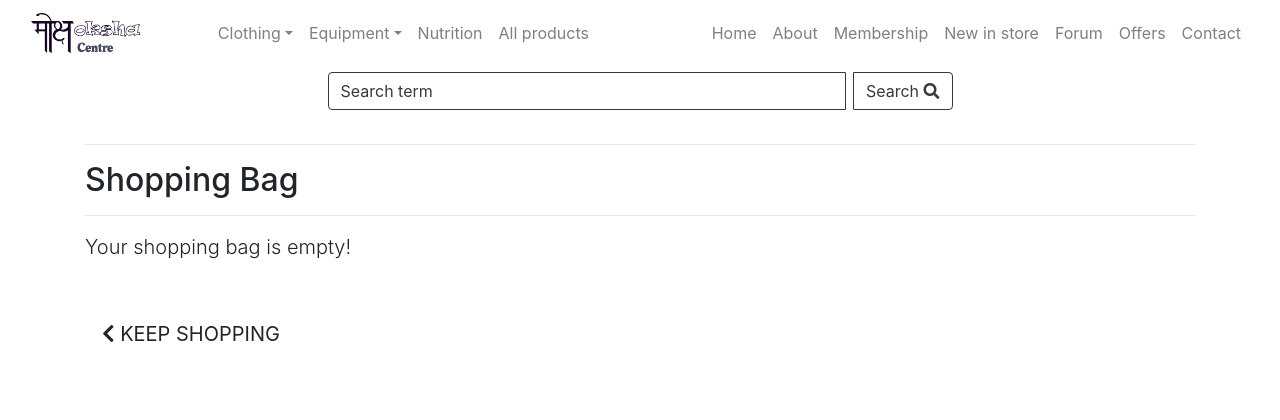
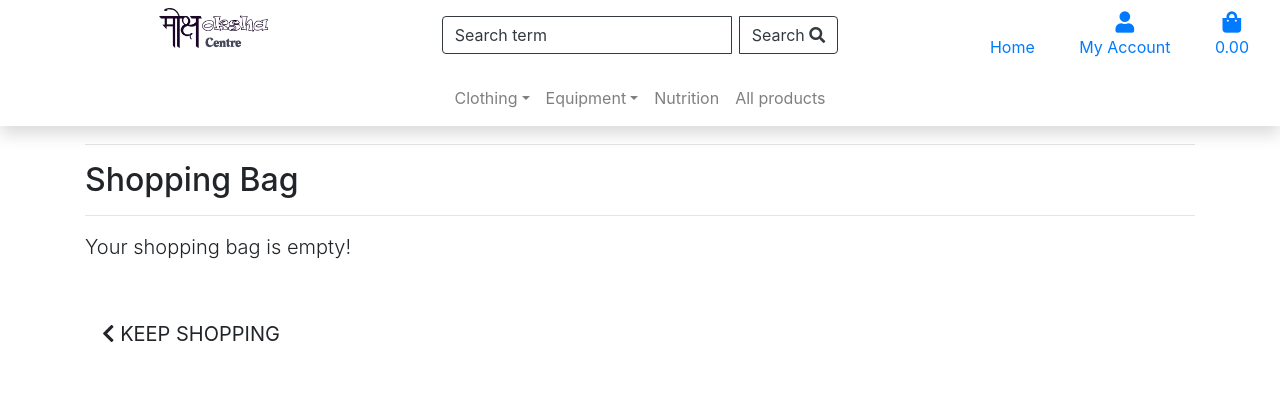
Before and after one commit to Bogtrotter72/moksha_centre, a Django app: page /bag/ in a window 1280 px wide. Shown: the top 420 px of the page. Run offline with Django 3.2, Linux system fonts and the light colour scheme; some libraries are stand-ins or nearby versions.

Commit message:
changed main nav

```diff
--- a/home/views.py
+++ b/home/views.py
@@ -18,11 +18,13 @@ def home(request):
                 offers.append(product)
 
     bg_img = True
+    home = True
 
     context = {
+        "bg_img": bg_img,
+        "home": home,
         'offers': offers,
         'recent_products': recent_products,
-        "bg_img": bg_img,
     }
 
     return render(request, 'home/index.html', context)
--- a/static/css/base.css
+++ b/static/css/base.css
@@ -100,10 +100,6 @@
     color: black;
 }
 
-.navbar {
-    background-color: rgba(255, 255, 255, 0.7);
-}
-
 .navbar-nav > li > .dropdown-menu {
     background-color: white;
 }
--- a/templates/base.html
+++ b/templates/base.html
@@ -29,70 +29,73 @@
         <title>Moksha Centre</title>
     </head>
     <body class="{% if bg_img %}bg_img{% endif %}">
-        <nav class="navbar navbar-light navbar-expand-lg fixed-top">
-            <div class="container-fluid">
-                <a class="navbar-brand" href="#">
-                    <img src="{{ MEDIA_URL }}logo.png" style="max-height: 40px; color: rgba(255, 255, 255, 0.9);" />
-                </a>
-                <button data-toggle="collapse" class="navbar-toggler" data-target="#navcol-1">
-                        <span class="sr-only">Toggle navigation</span>
-                        <span class="navbar-toggler-icon"></span>
-                </button>
-                <div class="collapse navbar-collapse" id="navcol-1">
-                    <ul class="nav navbar-nav mx-auto">
-                        <li class="nav-item dropdown">
-                            <a href="#" class="dropdown-toggle nav-link" aria-expanded="false" data-toggle="dropdown">Clothing</a>
-                            <div class="dropdown-menu mt-3 pt-0">
-                                <a href="#" class="dropdown-item disabled dropdown_subtitle">Men</a>
-                                <a href="{% url 'products' %}?tag=clothing,mens,pants" class="dropdown-item">Pants</a>
-                                <a href="{% url 'products' %}?tag=clothing,mens,shirt" class="dropdown-item">T-shirts</a>
-                                <a href="#" class="dropdown-item disabled dropdown_subtitle">Women</a>
-                                <a href="{% url 'products' %}?tag=clothing,ladies,pants" class="dropdown-item">Pants</a>
-                                <a href="{% url 'products' %}?tag=clothing,ladies,shirt" class="dropdown-item">T-shirts</a>
+        <header class="container-fluid fixed-top shadow">
+            <div class="row d-none d-lg-flex">
+                <div class="col-12 col-lg-4 text-center">
+                    <a href="{% url 'home' %}" class="nav-link">
+                        <img src="{{ MEDIA_URL }}logo.png" style="max-height: 40px; color: rgba(255, 255, 255, 0.9);" />
+                    </a>
+                </div>
+                <div class="col-12 col-lg-4 my-auto py-1 py-lg-0">
+                    <form method="GET" action="{% url 'products' %}" class="mt-3">
+                        <div class="form-group">
+                            <div class="input-group">
+                                <input class="form-control search_form-control mr-2" type="text" name="q" placeholder="Search term">
+                                <div class="input-group-append">
+                                    <button class="btn btn_search" type="submit">Search&nbsp;<i class="fa fa-search"></i></button>
+                                </div>
+                            </div>
+                        </div>
+                    </form>
+                </div>
+                <div class="col-12 col-lg-4 my-auto py-1 py-lg-0">
+                    <ul class="list-inline list-unstyled text-center text-lg-right my-0">
+                        <li class="list-inline-item dropdown">
+                            <a class="nav-link" href="{% url 'home' %}">Home</a>
+                        </li>
+                        <li class="list-inline-item dropdown">
+                            <a href="#" class="nav-link" id="user-options" data-toggle="dropdown" aria-haspopup="true" aria-expanded="false">
+                                <div class="text-center">
+                                    <div><i class="fas fa-user fa-lg"></i></div>
+                                    <p class="my-0">My Account</p>
+                                </div>
+                            </a>
+                            <div class="dropdown-menu border-0" aria-labelledby="user-options">
+                                <!-- Check user login status and access rights -->
+                                <!-- If logged in -->
+                                {% if request.user.is_authenticated %}
+                                        <!-- If not superuser -->
+                                        <a href="#" class="dropdown-item">My Profile</a>
+                                        <a href="{% url 'account_logout' %}" class="dropdown-item">Logout</a>
+                                {% else %}
+                                    <!-- If not logged in -->
+                                    <a href="{% url 'account_signup' %}" class="dropdown-item">Sign up</a>
+                                    <a href="{% url 'account_login' %}" class="dropdown-item">Login</a>
+                                {% endif %}
                             </div>
                         </li>
-                        <li class="nav-item dropdown">
-                            <a href="#" class="dropdown-toggle nav-link" aria-expanded="false" data-toggle="dropdown">Equipment</a>
-                            <div class="dropdown-menu mt-3 pt-0">
-                                <a href="{% url 'products' %}?tag=equipment,yoga,mat" class="dropdown-item">Yoga mats</a>
-                                <a href="{% url 'products' %}?tag=equipment,yoga,belt" class="dropdown-item">Yoga belts</a>
-                                <a href="{% url 'products' %}?tag=equipment,yoga,block" class="dropdown-item">Yoga blocks</a>
-                            </div>
-                        </li>
-                        <li class="nav-item" role="presentation">
-                            <a class="nav-link" href="{% url 'products' %}?tag=nutrition">Nutrition</a>
-                        </li>
-                        <li class="nav-item" role="presentation">
-                            <a class="nav-link" href="{% url 'products' %}">All products</a>
-                        </li>
-                    </ul>
-                    <ul class="nav navbar-nav ml-auto">
-                        <li class="nav-item" role="presentation">
-                            <a class="nav-link" href="{% url 'home' %}">Home</a>
-                        </li>
-                        <li class="nav-item" role="presentation">
-                            <a class="nav-link" href="#story">About</a            >
-                        </li>
-                        <li class="nav-item" role="presentation">
-                            <a class="nav-link" href="#membership">Membership</a>
-                        </li>
-                        <li class="nav-item" role="presentation">
-                            <a class="nav-link" href="#new_products" data-toggle="collapse" data-target="#navcol-1.show">New in store</a>
-                        </li>
-                        <li class="nav-item" role="presentation">
-                            <a class="nav-link" href="#forum" data-toggle="collapse" data-target="#navcol-1.show">Forum</a>
-                        </li>
-                        <li class="nav-item" role="presentation">
-                            <a class="nav-link" href="#offers" data-toggle="collapse" data-target="#navcol-1.show">Offers</a>
-                        </li>
-                        <li class="nav-item" role="presentation">
-                            <a class="nav-link" href="#contact" data-toggle="collapse" data-target="#navcol-1.show">Contact</a>
+                        <li class="list-inline-item">
+                            <a href="{% url 'view_bag' %}" class="nav-link">
+                                <div class="text-center">
+                                    <div><i class="fas fa-shopping-bag fa-lg"></i></div>
+                                    <p class="my-0">{{ total|floatformat:2 }}</p>
+                                </div>
+                            </a>
                         </li>
                     </ul>
                 </div>
             </div>
-        </nav>
-        <div class="container-fluid search_container" shadow">
+            <div class="row">
+                <nav class="navbar navbar-expand-lg navbar-light w-100">
+                    <button class="navbar-toggler" type="button" data-toggle="collapse" data-target="#main-nav" aria-controls="main-nav" aria-expanded="false" aria-label="toggle navigation">
+                        <span class="navbar-toggler-icon"></span>
+                    </button>
+                    {% include 'includes/main_nav.html' %}
+                </nav>
+            </div>
+        </header>
+
+        <!-- <div class="container-fluid search_container" shadow">
             <form method="GET" action="{% url 'products' %}" class="mt-3">
                 <div class="form-group">
                     <div class="input-group">
@@ -103,7 +106,7 @@
                     </div>
                 </div>
             </form>
-        </div>
+        </div> -->
         {% if messages %}
             <div class="message_container"></div>
         {% endif %}
@@ -146,25 +149,6 @@
             <script src="https://code.jquery.com/jquery-3.5.1.min.js" ></script>
             <script src="https://cdn.jsdelivr.net/npm/popper.js@1.16.1/dist/umd/popper.min.js" integrity="sha384-9/reFTGAW83EW2RDu2S0VKaIzap3H66lZH81PoYlFhbGU+6BZp6G7niu735Sk7lN" crossorigin="anonymous"></script>
             <script src="https://stackpath.bootstrapcdn.com/bootstrap/4.5.2/js/bootstrap.min.js" integrity="sha384-B4gt1jrGC7Jh4AgTPSdUtOBvfO8shuf57BaghqFfPlYxofvL8/KUEfYiJOMMV+rV" crossorigin="anonymous"></script>
-            <script>
-
-                /* When the user scrolls down, hide the navbar. When the user scrolls up, show the navbar */
-                prevPos = window.scrollY;
-                $(document).on("scroll", function() {
-                    currentPos = window.scrollY;
-
-                    currentPos > 100 ? $(".navbar").addClass("opaque") : $(".navbar").removeClass("opaque");
-                    currentPos > 100 ? $(".search_container").addClass("opaque") : $(".search_container").removeClass("opaque");
-
-
-                    currentPos >= prevPos + 100 ? $(".navbar").addClass("scrolled_down") : $(".navbar").removeClass("scrolled_down");
-                    currentPos >= prevPos + 100 ? $(".search_container").addClass("scrolled_down") : $(".search_container").removeClass("scrolled_down");
-                    currentPos >= prevPos + 100 ? $(".search_form-control").addClass("scrolled_down") : $(".search_form-control").removeClass("scrolled_down");
-                    currentPos >= prevPos + 100 ? $(".btn_search").addClass("scrolled_down") : $(".btn_search").removeClass("scrolled_down");
-
-                    prevPos = currentPos;
-                });
-            </script>
         {% endblock corejs %}
 
         {% block extra_js %}
--- /dev/null
+++ b/templates/includes/main_nav.html
@@ -0,0 +1,37 @@
+<div class="collapse navbar-collapse" id="main-nav">
+    <ul class="navbar-nav w-auto mx-auto">
+        <li class="nav-item dropdown">
+            <a href="#" class="dropdown-toggle nav-link" aria-expanded="false" data-toggle="dropdown">Clothing</a>
+            <div class="dropdown-menu mt-3 pt-0">
+                <a href="#" class="dropdown-item disabled dropdown_subtitle">Men</a>
+                <a href="{% url 'products' %}?tag=clothing,mens,pants" class="dropdown-item">Pants</a>
+                <a href="{% url 'products' %}?tag=clothing,mens,shirt" class="dropdown-item">T-shirts</a>
+                <a href="#" class="dropdown-item disabled dropdown_subtitle">Women</a>
+                <a href="{% url 'products' %}?tag=clothing,ladies,pants" class="dropdown-item">Pants</a>
+                <a href="{% url 'products' %}?tag=clothing,ladies,shirt" class="dropdown-item">T-shirts</a>
+            </div>
+        </li>
+        <li class="nav-item dropdown">
+            <a href="#" class="dropdown-toggle nav-link" aria-expanded="false" data-toggle="dropdown">Equipment</a>
+            <div class="dropdown-menu mt-3 pt-0">
+                <a href="{% url 'products' %}?tag=equipment,yoga,mat" class="dropdown-item">Yoga mats</a>
+                <a href="{% url 'products' %}?tag=equipment,yoga,belt" class="dropdown-item">Yoga belts</a>
+                <a href="{% url 'products' %}?tag=equipment,yoga,block" class="dropdown-item">Yoga blocks</a>
+            </div>
+        </li>
+        <li class="nav-item" role="presentation">
+            <a class="nav-link" href="{% url 'products' %}?tag=nutrition">Nutrition</a>
+        </li>
+        {% if home %}
+            <li class="nav-item" role="presentation">
+                <a class="nav-link" href="#new_products">New in store</a>
+            </li>
+            <li class="nav-item" role="presentation">
+                <a class="nav-link" href="#offers">Offers</a>
+            </li>
+        {% endif %}
+        <li class="nav-item" role="presentation">
+            <a class="nav-link" href="{% url 'products' %}">All products</a>
+        </li>
+    </ul>
+</div>
```
Also changed, not shown: home/templates/home/index.html (+4 -4 lines).
